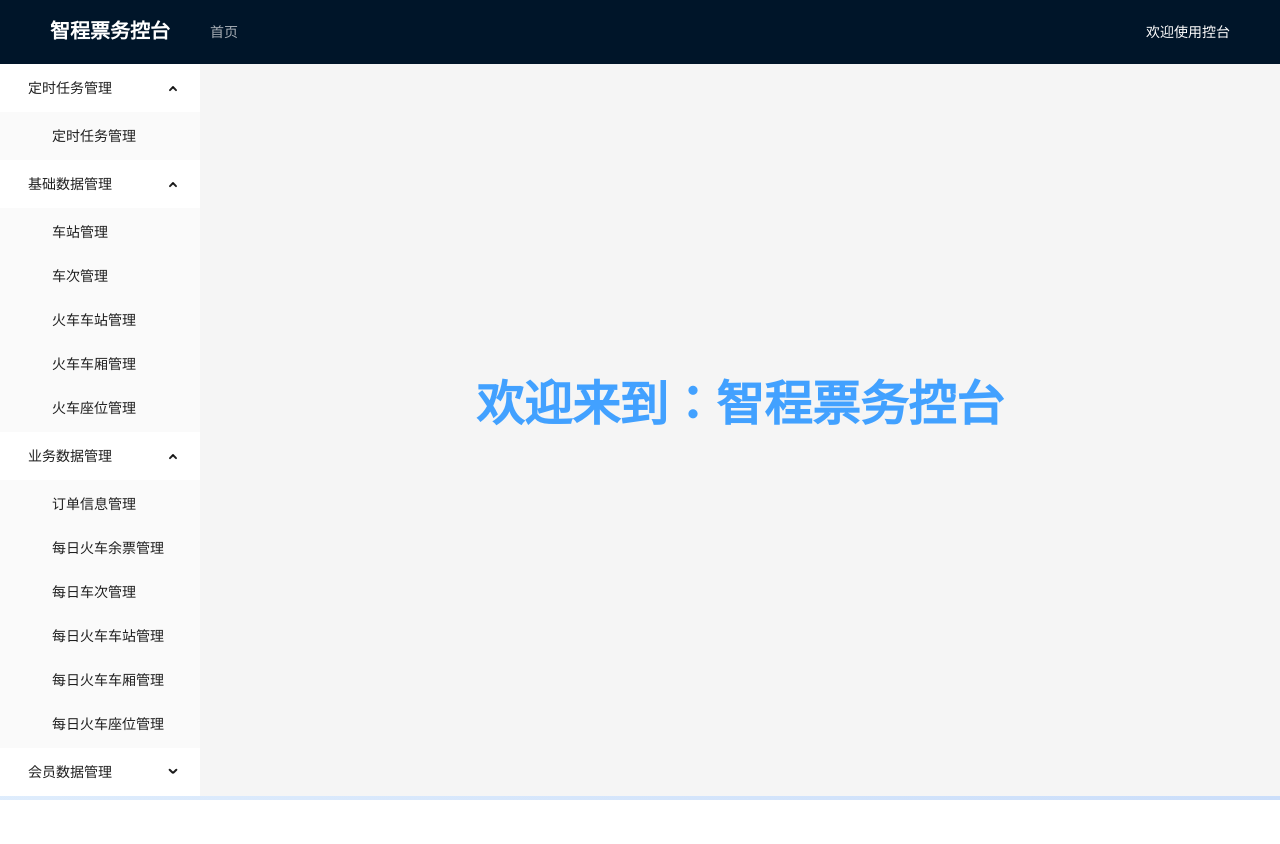
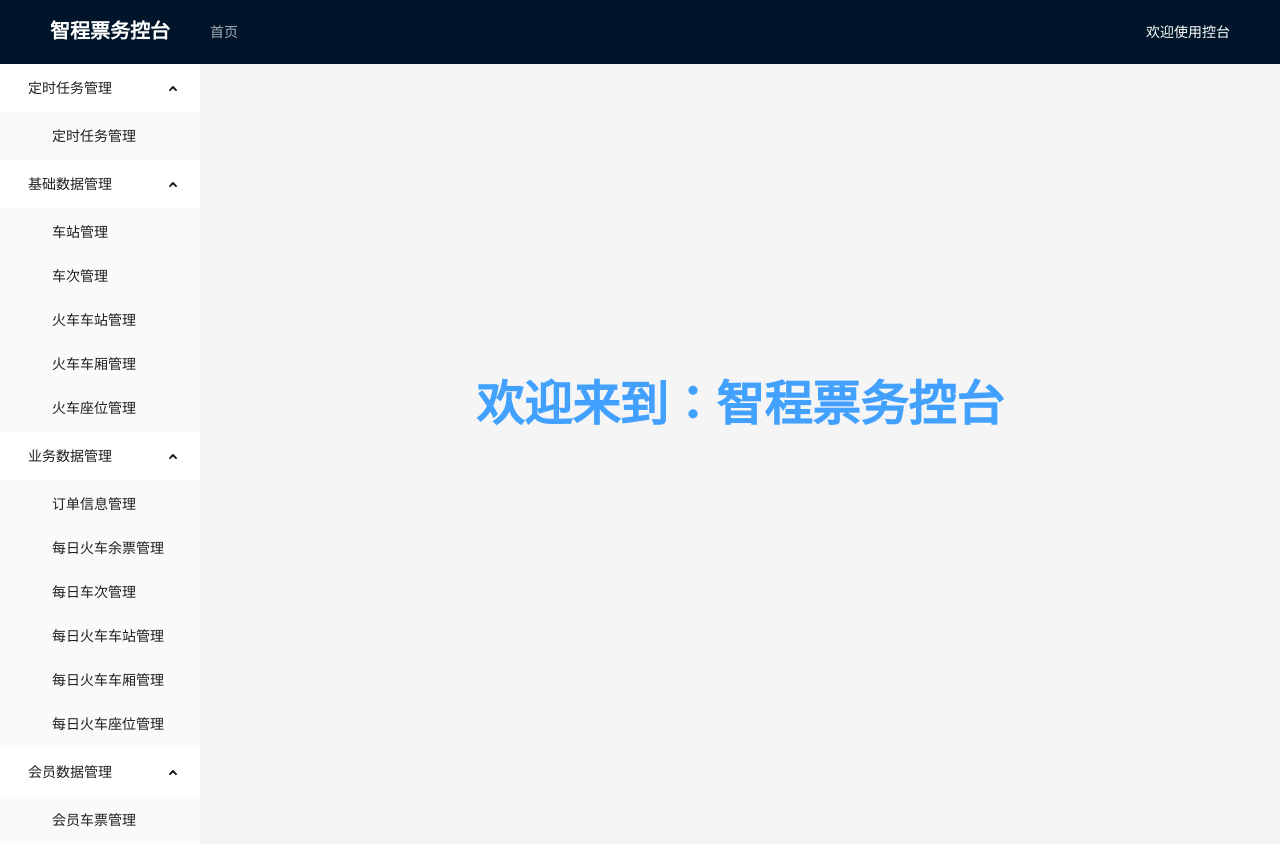
Before and after one commit to Criel14/train-web, a Vue app in the folder train-admin/: page /welcome in a window 1280 px wide. Before the commit the page ends 800 px from the top, so only its background shows below. Built offline with nearby package versions, Linux system fonts and the light colour scheme; no server answers.

Commit message:
管理端：修复TrainStation无法翻页的问题

```diff
--- a/train-admin/src/components/SideBar.vue
+++ b/train-admin/src/components/SideBar.vue
@@ -86,7 +86,7 @@
 import {ref} from "vue";
 
 const selectedKeys = ref([]);
-const openKeys = ref(["batch", "train", "business"]);
+const openKeys = ref(["batch", "train", "business", "member"]);
 </script>
 
 <style scoped>
--- a/train-admin/src/views/main/train/TrainStationView.vue
+++ b/train-admin/src/views/main/train/TrainStationView.vue
@@ -218,6 +218,15 @@ const handleQuery = (param) => {
   });
 };
 
+const handleTableChange = (page) => {
+  // console.log("看看自带的分页参数都有啥：" + JSON.stringify(page));
+  pagination.value.pageSize = page.pageSize;
+  handleQuery({
+    page: page.current,
+    size: page.pageSize
+  });
+};
+
 onMounted(() => {
   handleQuery({
     page: 1,
```
